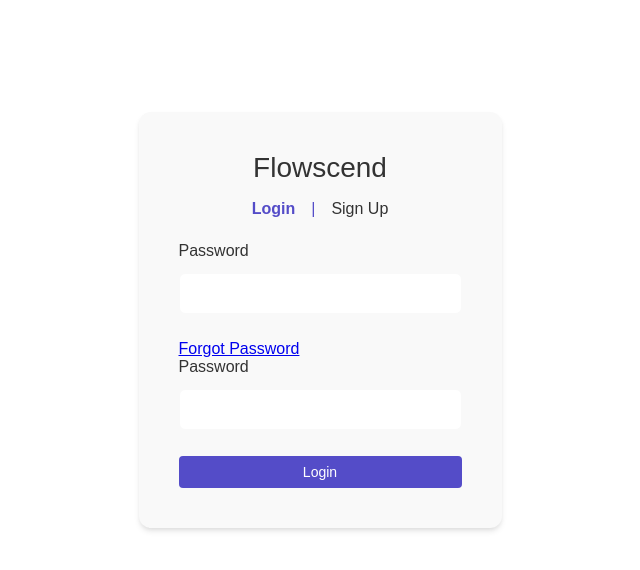
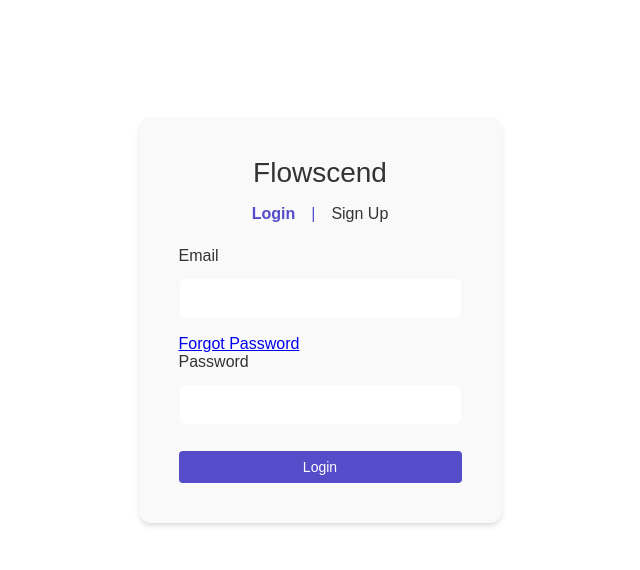
Before and after one commit to damianniebler/flow-, a SvelteKit app: page /login in a window 1280 px wide. Shown: the top 570 px of the page, without its empty margins (360-1000 px from the left). Built offline with nearby package versions, Linux system fonts and the light colour scheme; no server answers.

Commit message:
reset pass test 4

```diff
--- a/src/routes/login/+page.svelte
+++ b/src/routes/login/+page.svelte
@@ -34,8 +34,8 @@
 
         <form on:submit|preventDefault={handleSubmit}>
             <div class="input-group">
-                <label for="password">Password</label>
-                <input type="password" id="password" bind:value={password} required />
+                <label for="email">Email</label>
+                <input type="email" id="email" bind:value={email} required />
             </div>
             <div class="forgot-password">
                 <a href="/forgot-password">Forgot Password</a>
```
